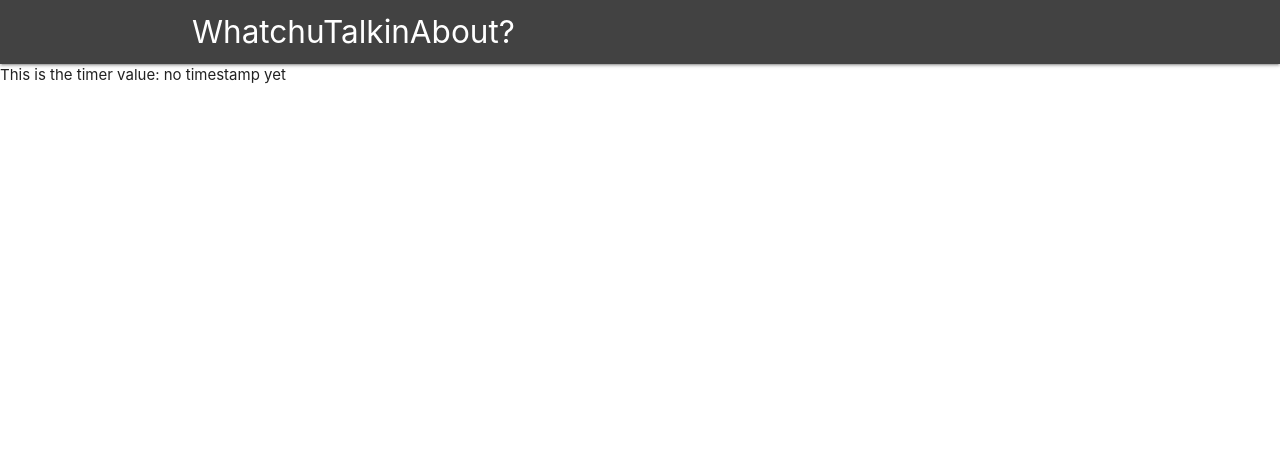
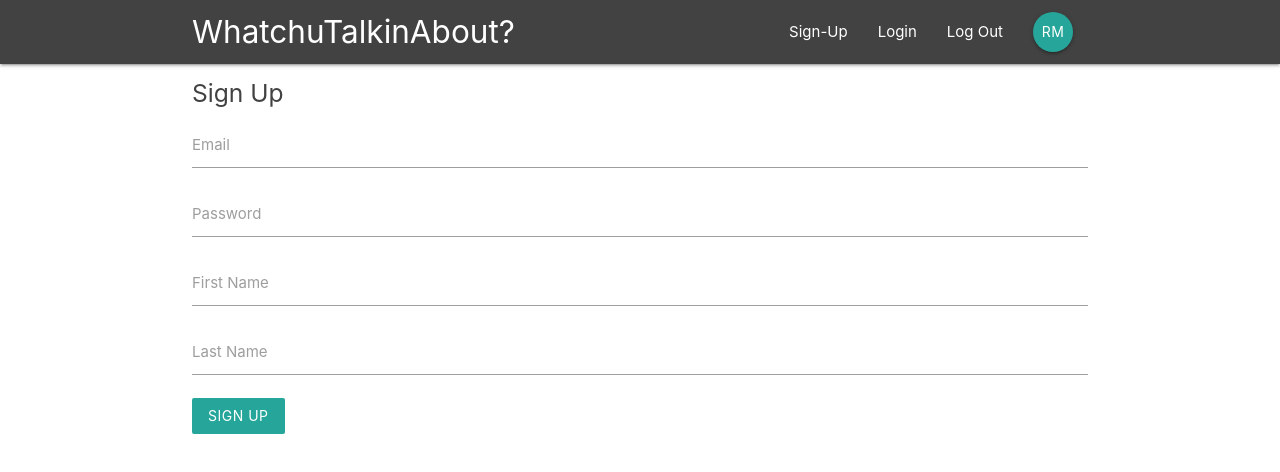
Before and after one commit to richardmcconnell12/WhatchuTalkinAbout, a React (Create React App) app: page /signup in a window 1280 px wide. Shown: the top 472 px of the page. Built offline with nearby package versions, Linux system fonts and the light colour scheme.

Commit message:
back up up to snuff

```diff
--- a/src/App.js
+++ b/src/App.js
@@ -1,18 +1,21 @@
 import React, { Component } from "react";
 import NavBar from "./components/layout/NavBar";
 import { BrowserRouter, Switch, Route } from "react-router-dom";
+import Dashboard from "./components/dashboard/Dashboard";
+import SignIn from "./components/auth/SignIn";
+import SignUp from "./components/auth/SignUp";
 
 class App extends Component {
-  state = {
-    timestamp: "no timestamp yet"
-  };
-
   render() {
     return (
       <BrowserRouter>
         <div className="App">
           <NavBar />
-          This is the timer value: {this.state.timestamp}
+          <Switch>
+            <Route exact path="/" component={Dashboard} />
+            <Route path="/signin" component={SignIn} />
+            <Route path="/signup" component={SignUp} />
+          </Switch>
         </div>
       </BrowserRouter>
     );
--- a/src/components/auth/SignIn.js
+++ b/src/components/auth/SignIn.js
@@ -0,0 +1,51 @@
+import React, { Component } from "react";
+// import { connect } from "react-redux";
+// import { signIn } from "../../store/actions/authActions";
+import { Redirect } from "react-router-dom";
+
+class SignIn extends Component {
+  state = {
+    email: "",
+    password: ""
+  };
+
+  handleChange = e => {
+    this.setState({
+      [e.target.id]: e.target.value
+    });
+  };
+
+  handleSubmit = e => {
+    e.preventDefault();
+    this.props.signIn(this.state);
+  };
+
+  render() {
+    const { authError, auth } = this.props;
+    // if (auth.uid) return <Redirect to={"/"} />;
+
+    return (
+      <div className="container">
+        <form onSubmit={this.handleSubmit} className="white">
+          <h5 className="grey-text text-darken-3">Sign In</h5>
+          <div className="input-field">
+            <label htmlFor="email">Email</label>
+            <input type="email" id="email" onChange={this.handleChange} />
+          </div>
+          <div className="input-field">
+            <label htmlFor="password">Password</label>
+            <input type="password" id="password" onChange={this.handleChange} />
+          </div>
+          <div className="input-field">
+            <button className="btn teal lighten-1 z-depth-0">Login</button>
+            <div className="red-text center">
+              {/* {authError ? <p>{authError}</p> : null} */}
+            </div>
+          </div>
+        </form>
+      </div>
+    );
+  }
+}
+
+export default SignIn;
--- a/src/components/auth/SignUp.js
+++ b/src/components/auth/SignUp.js
@@ -0,0 +1,61 @@
+import React, { Component } from "react";
+import { Redirect } from "react-router-dom";
+// import { connect } from "react-redux";
+// import { signUp } from "../../store/actions/authActions";
+
+class SignUp extends Component {
+  state = {
+    email: "",
+    password: "",
+    firstName: "",
+    lastName: ""
+  };
+
+  handleChange = e => {
+    this.setState({
+      [e.target.id]: e.target.value
+    });
+  };
+
+  handleSubmit = e => {
+    e.preventDefault();
+    this.props.signUp(this.state);
+  };
+
+  render() {
+    const { auth, authError } = this.props;
+    // if (auth.uid) return <Redirect to={"/"} />;
+
+    return (
+      <div className="container">
+        <form onSubmit={this.handleSubmit} className="white">
+          <h5 className="grey-text text-darken-3">Sign Up</h5>
+          <div className="input-field">
+            <label htmlFor="email">Email</label>
+            <input type="email" id="email" onChange={this.handleChange} />
+          </div>
+          <div className="input-field">
+            <label htmlFor="password">Password</label>
+            <input type="password" id="password" onChange={this.handleChange} />
+          </div>
+          <div className="input-field">
+            <label htmlFor="firstName">First Name</label>
+            <input type="text" id="firstName" onChange={this.handleChange} />
+          </div>
+          <div className="input-field">
+            <label htmlFor="lastName">Last Name</label>
+            <input type="text" id="lastName" onChange={this.handleChange} />
+          </div>
+          <div className="input-field">
+            <button className="btn teal lighten-1 z-depth-0">Sign Up</button>
+            <div className="red-text center">
+              {/* {authError ? <p>{authError}</p> : null} */}
+            </div>
+          </div>
+        </form>
+      </div>
+    );
+  }
+}
+
+export default SignUp;
--- a/src/components/dashboard/Dashboard.js
+++ b/src/components/dashboard/Dashboard.js
@@ -0,0 +1,29 @@
+import React, { Component } from "react";
+
+// import { connect } from "react-redux";
+// import { firestoreConnect } from "react-redux-firebase";
+// import { compose } from "redux";
+// import { Redirect } from "react-router-dom";
+class Dashboard extends Component {
+  state = {
+    timestamp: "no timestamp yet"
+  };
+
+  render() {
+    // const { projects, auth, notifications } = this.props;
+    // if (!auth.uid) return <Redirect to="/signin" />;
+
+    return (
+      <div className="dashboard container">
+        <div className="row">
+          <div className="message-list-container col s12 m6">
+            This is the timer value: {this.state.timestamp}
+            {/* <MessageList messages={messages} /> */}
+          </div>
+        </div>
+      </div>
+    );
+  }
+}
+
+export default Dashboard;
--- a/src/components/layout/NavBar.js
+++ b/src/components/layout/NavBar.js
@@ -15,6 +15,8 @@ const NavBar = props => {
           WhatchuTalkinAbout?
         </Link>
         {/* {links} */}
+        <SignInLinks />
+        <SignOutLinks />
       </div>
     </nav>
   );
--- a/src/components/layout/SignInLinks.js
+++ b/src/components/layout/SignInLinks.js
@@ -10,8 +10,9 @@ const SignInLinks = props => {
         <a onClick={props.signOut}>Log Out</a>
       </li>
       <li>
-        <NavLink to="/" className="btn btn-floating pink lighten-1">
-          {props.profile.initials}
+        <NavLink to="/" className="btn btn-floating teal lighten-1">
+          RM
+          {/* {props.profile.initials} */}
         </NavLink>
       </li>
     </ul>
```
Also changed, not shown: src/config/firebaseConfig.js (added, +19 -0 lines).
